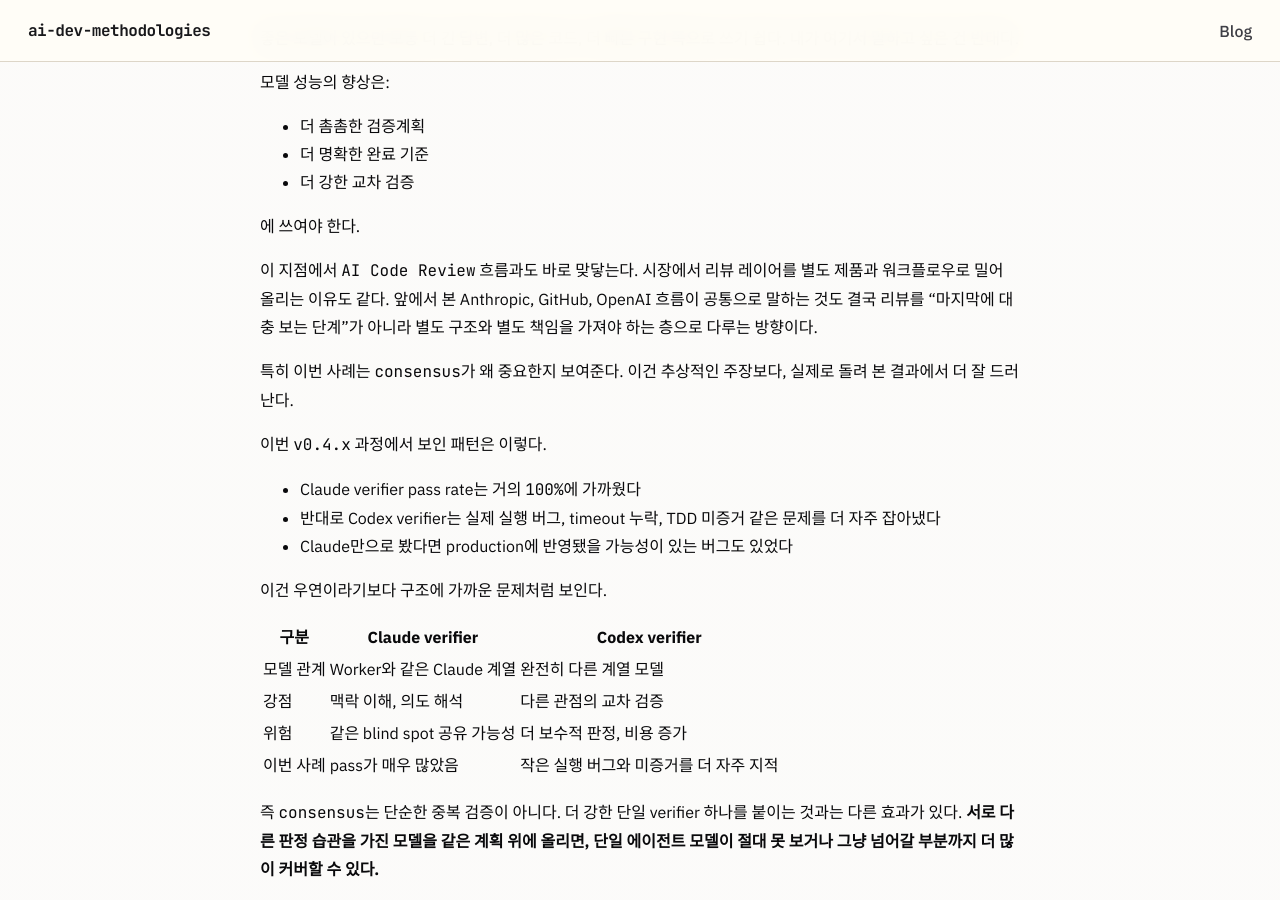
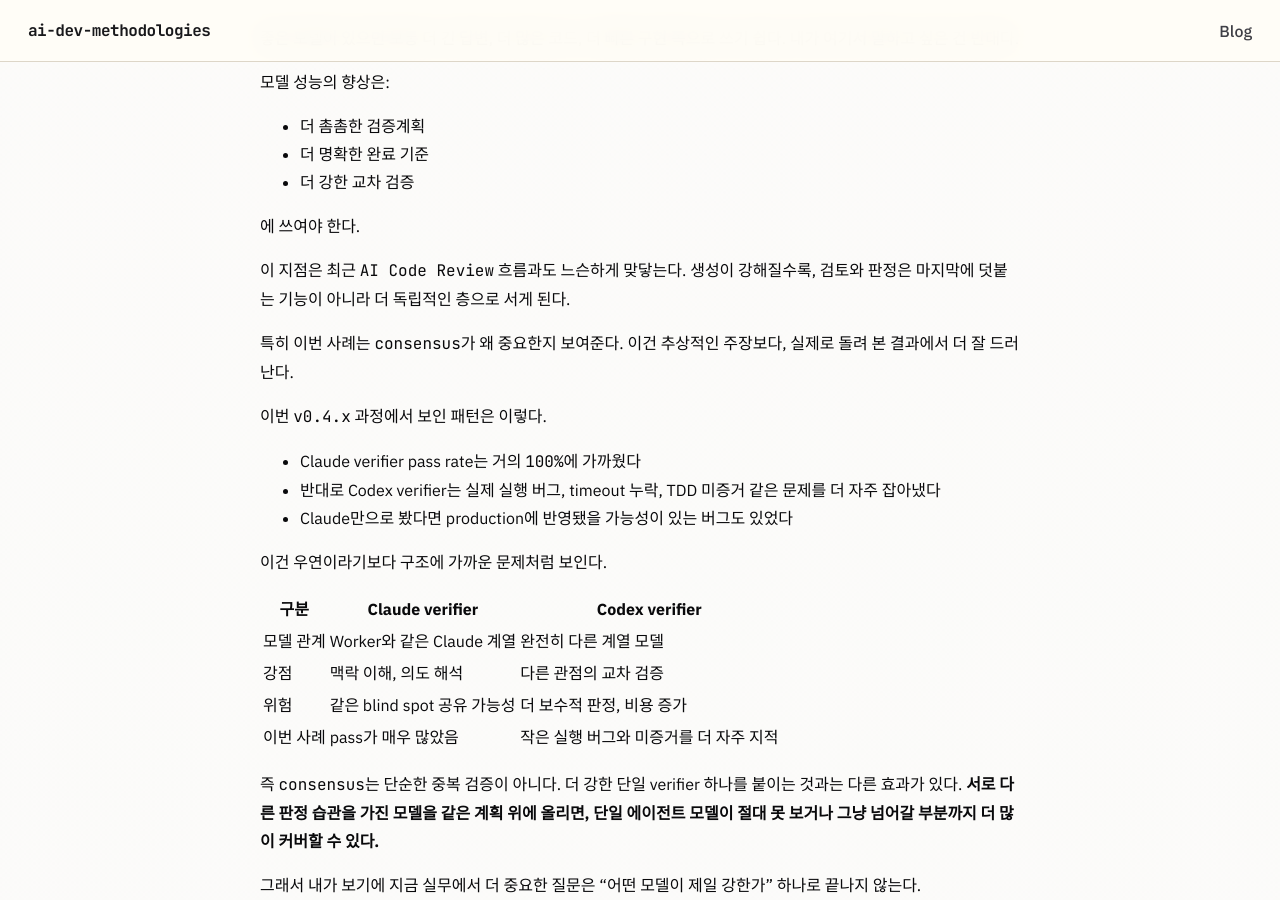
Before and after one commit to ai-dev-methodologies/ai-dev-methodologies.github.io, a Jekyll site: the page built from _posts/2026-03-27-strengthening-verification-plans-and-cross-model-validation.md, in a window 1280 px wide and 900 px high, scrolled down 12504 px. Built offline with Jekyll 4.4.1, drawn with Linux system fonts in a browser that asks for light colours.

Commit message:
Tighten the live post's review-layer wording
Replace the stronger AI-code-review phrasing with a looser sentence
that keeps the focus on independent judgment layers rather than on
review products themselves.

Constraint: Keep post metadata and surrounding structure unchanged
Rejected: Leave the stronger sentence live | it overstates the relationship between review products and verification planning
Confidence: high
Scope-risk: narrow
Directive: Preserve the article's center of gravity on verification planning and cross-model judgment
Tested: Manual review of the updated paragraph in the post source
Not-tested: Rendered Pages output after deployment

```diff
--- a/_posts/2026-03-27-strengthening-verification-plans-and-cross-model-validation.md
+++ b/_posts/2026-03-27-strengthening-verification-plans-and-cross-model-validation.md
@@ -448,7 +448,7 @@ brainstorm → run → verify          Workflow (skill + command composition)
 
 에 쓰여야 한다.
 
-이 지점에서 `AI Code Review` 흐름과도 바로 맞닿는다. 시장에서 리뷰 레이어를 별도 제품과 워크플로우로 밀어 올리는 이유도 같다. 앞에서 본 Anthropic, GitHub, OpenAI 흐름이 공통으로 말하는 것도 결국 리뷰를 "마지막에 대충 보는 단계"가 아니라 별도 구조와 별도 책임을 가져야 하는 층으로 다루는 방향이다.
+이 지점은 최근 `AI Code Review` 흐름과도 느슨하게 맞닿는다. 생성이 강해질수록, 검토와 판정은 마지막에 덧붙는 기능이 아니라 더 독립적인 층으로 서게 된다.
 
 특히 이번 사례는 `consensus`가 왜 중요한지 보여준다. 이건 추상적인 주장보다, 실제로 돌려 본 결과에서 더 잘 드러난다.
 
```
